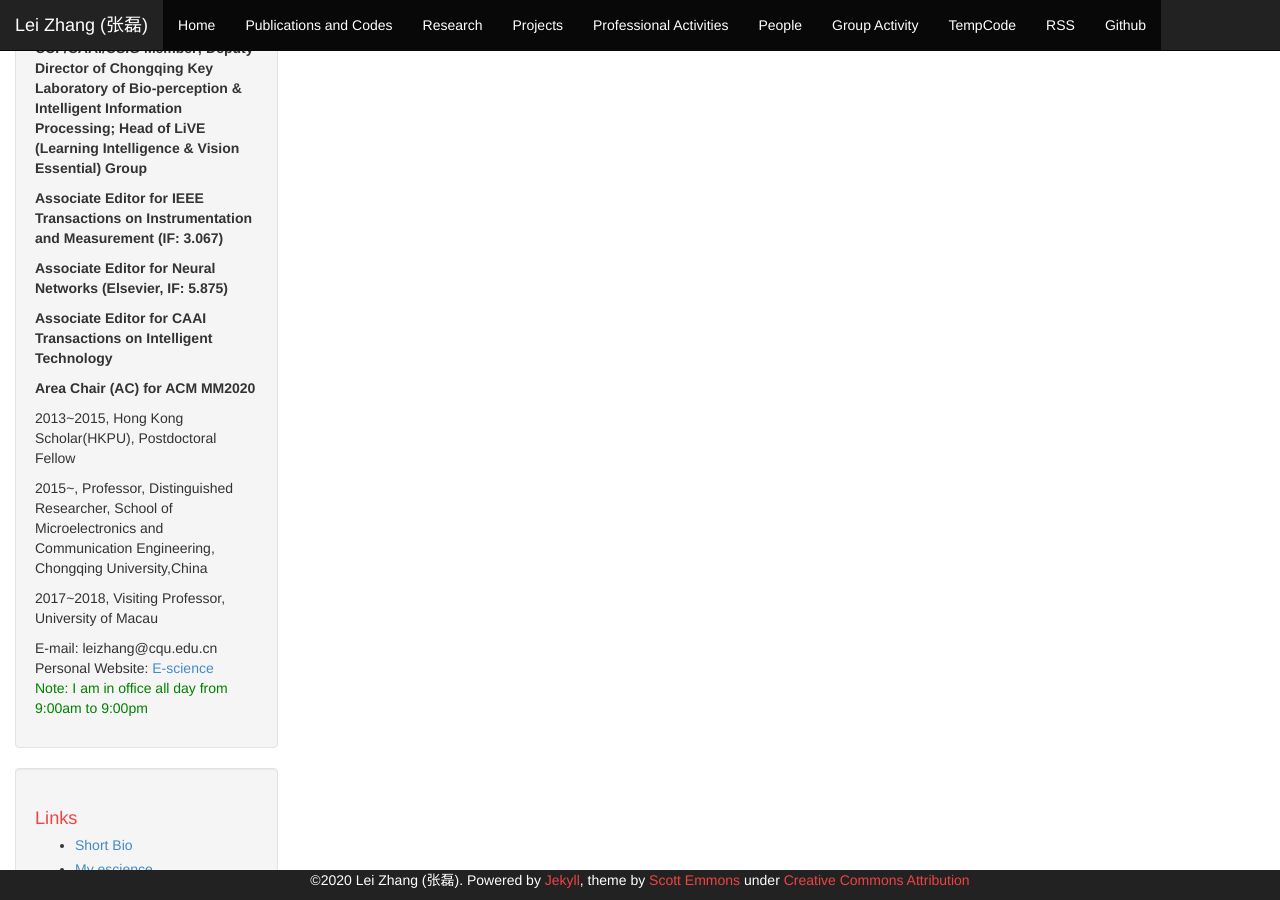
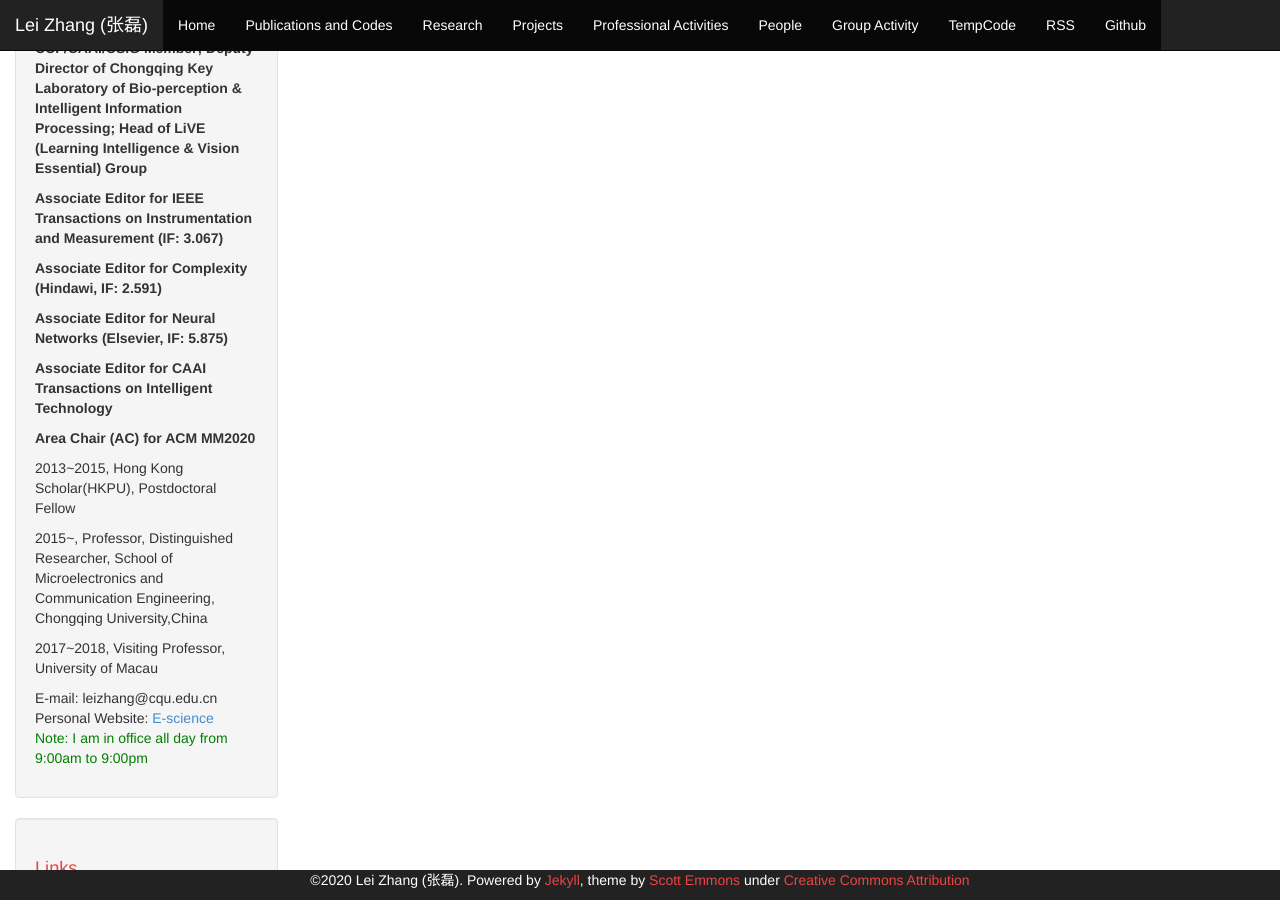
Before and after one commit to DrLeiZhang/website, a Jekyll site: the page built from links.html, in a window 1280 px wide and 900 px high, scrolled down 552 px. Built offline with Jekyll 4.4.1, drawn with Linux system fonts in a browser that asks for light colours; Markdown is read by kramdown in place of the engine named in the settings.

Commit message:
Update sidebar.html

```diff
--- a/_includes/sidebar.html
+++ b/_includes/sidebar.html
@@ -8,7 +8,7 @@
 <p><a href="http://www.leizhang.tk/resources/LeiZhang.jpg"></a></p>
 
     <h1>Contact me</h1>
-<p><B>Lei Zhang, Ph.D, Professor, IEEE Senior Member, ACM Member, CCF/CAAI/CSIG Member; Deputy Director of Chongqing Key Laboratory of Bio-perception & Intelligent Information Processing; Head of LiVE (Learning Intelligence & Vision Essential) Group</p></B><p><B>Associate Editor for IEEE Transactions on Instrumentation and Measurement (IF: 3.067)</p></B><p><B>Associate Editor for Neural Networks (Elsevier, IF: 5.875)</p></B><p><B>Associate Editor for CAAI Transactions on Intelligent Technology</B></p><p><B>Area Chair (AC) for ACM MM2020</B></p><p>2013~2015, Hong Kong Scholar(HKPU), Postdoctoral Fellow</p><p>2015~, Professor, Distinguished Researcher, School of Microelectronics and Communication Engineering, Chongqing University,China</p><p>2017~2018, Visiting Professor, University of Macau</p>
+<p><B>Lei Zhang, Ph.D, Professor, IEEE Senior Member, ACM Member, CCF/CAAI/CSIG Member; Deputy Director of Chongqing Key Laboratory of Bio-perception & Intelligent Information Processing; Head of LiVE (Learning Intelligence & Vision Essential) Group</p></B><p><B>Associate Editor for IEEE Transactions on Instrumentation and Measurement (IF: 3.067)</B></p><p><B>Associate Editor for Complexity (Hindawi, IF: 2.591)</B></p><p><B>Associate Editor for Neural Networks (Elsevier, IF: 5.875)</p></B><p><B>Associate Editor for CAAI Transactions on Intelligent Technology</B></p><p><B>Area Chair (AC) for ACM MM2020</B></p><p>2013~2015, Hong Kong Scholar(HKPU), Postdoctoral Fellow</p><p>2015~, Professor, Distinguished Researcher, School of Microelectronics and Communication Engineering, Chongqing University,China</p><p>2017~2018, Visiting Professor, University of Macau</p>
 
 E-mail: leizhang@cqu.edu.cn
 Personal Website: <a href="http://www.escience.cn/people/lei/index.html">E-science</a>
```
